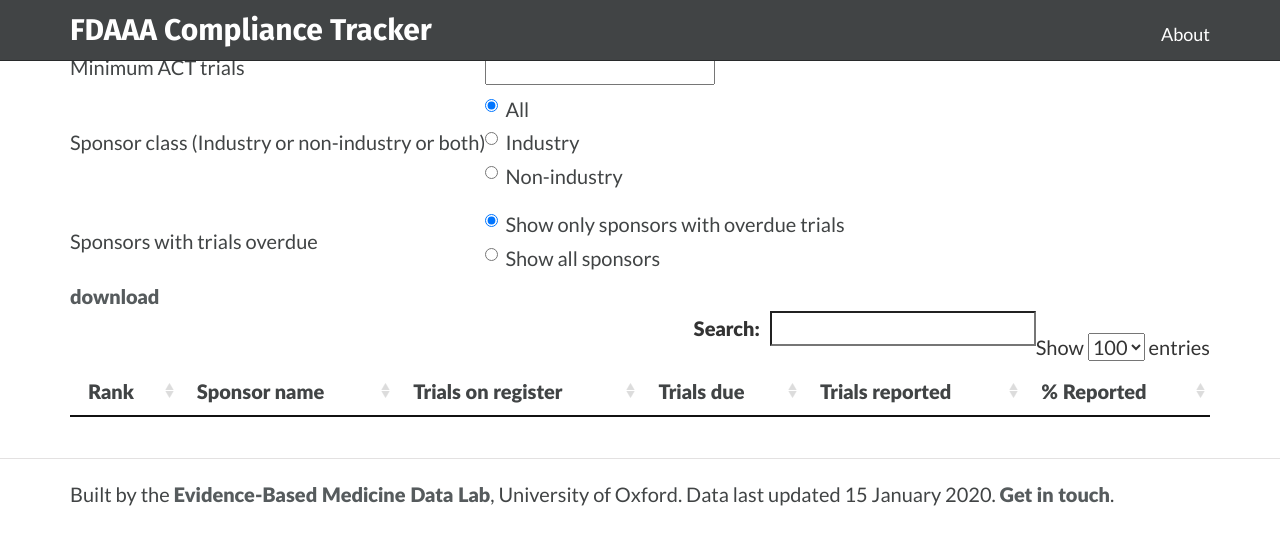
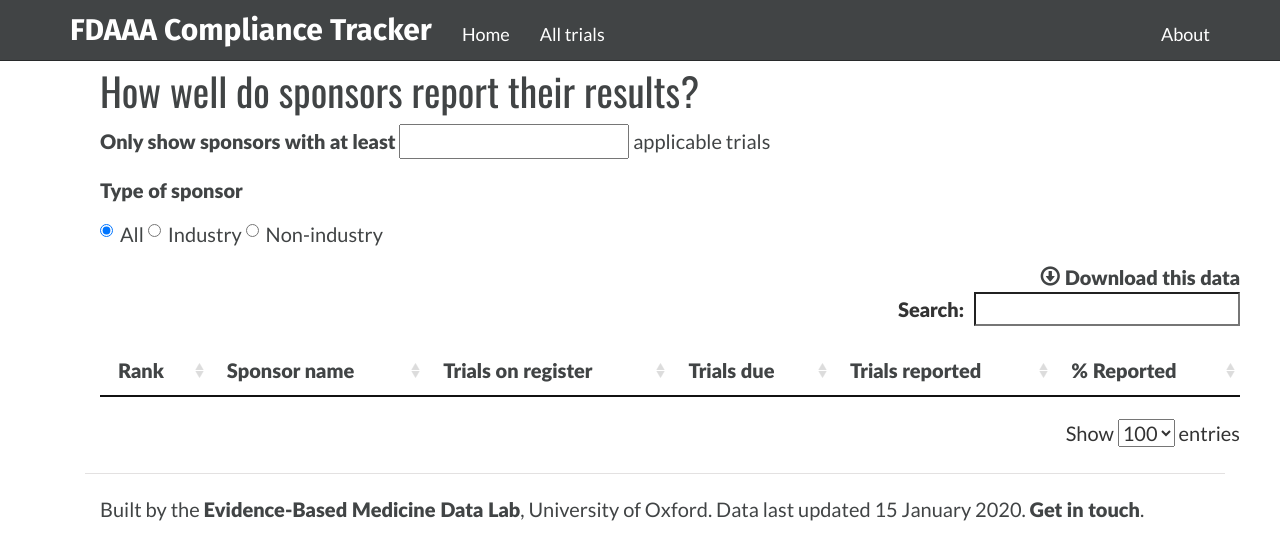
Before and after one commit to ebmdatalab/clinicaltrials-act-tracker, a Django app: page / in a window 1280 px wide. Shown: the top 560 px of the page. Run offline with Django 3.2, Linux system fonts and the light colour scheme; tables that the repository leaves empty hold one stand-in row (values such as "Sample post"); lists and menus that the app fills with data are empty; style sheets or scripts are compiled from the project's sources; parts of the project's set-up code (start-up, migrations or seed data) failed here and were passed over; some libraries are stand-ins or nearby versions.

Commit message:
Layout improvements

```diff
--- a/clinicaltrials/frontend/models.py
+++ b/clinicaltrials/frontend/models.py
@@ -62,6 +62,14 @@ class TrialQuerySet(models.QuerySet):
     def reported_early(self):
         return self.reported().filter(completion_date__gt=date.today())
 
+    def status_choices_with_counts(self):
+        return (
+            ('overdue', 'Overdue', self.overdue().count()),
+            ('ongoing', 'Ongoing', self.not_due().count()),
+            ('reported', 'Reported', self.reported().count()),
+            ('reported-late', 'Reported late', self.reported_late().count())
+        )
+
 
 class Sponsor(models.Model):
     slug = models.SlugField(max_length=200, primary_key=True)
@@ -93,7 +101,6 @@ class Trial(models.Model):
         ('ongoing', 'Ongoing'),
         ('reported', 'Reported'),
         ('reported-late', 'Reported (late)'),
-        ('unknown', 'Unknown'),
     )
     sponsor = models.ForeignKey(
         Sponsor,
@@ -107,7 +114,7 @@ class Trial(models.Model):
     start_date = models.DateField()
     results_due = models.BooleanField(default=False, db_index=True)
     has_results = models.BooleanField(default=False, db_index=True)
-    status = models.CharField(max_length=20, choices=STATUS_CHOICES, default='unknown')
+    status = models.CharField(max_length=20, choices=STATUS_CHOICES, default='ongoing')
     completion_date = models.DateField(null=True, blank=True)
     first_seen_date = models.DateField(default=date.today)
     updated_date = models.DateField(default=date.today)
@@ -132,9 +139,11 @@ class Trial(models.Model):
             status = 'reported-late'
         elif self.has_results:
             status = 'reported'
-        else:
-            status = 'unknown'
         return status
+
+    class Meta:
+        ordering = ('completion_date',)
+
 
 
 class RankingManager(models.Manager):
--- a/clinicaltrials/frontend/views.py
+++ b/clinicaltrials/frontend/views.py
@@ -24,7 +24,7 @@ def sponsor(request, slug):
     sponsor = Sponsor.objects.get(slug=slug)
     #f = TrialStatusFilter(request.GET, queryset=sponsor.trials())
     context = {'sponsor': sponsor,
-               'status_choices': Trial.STATUS_CHOICES}
+               'status_choices': Trial.objects.filter(sponsor=sponsor).status_choices_with_counts()}
     return render(request, 'sponsor.html', context=context)
 
 
@@ -32,5 +32,5 @@ def trials(request):
     trials = Trial.objects.all()
     #f = TrialStatusFilter(request.GET, queryset=sponsor.trials())
     context = {'sponsor': trials,
-               'status_choices': Trial.STATUS_CHOICES}
+               'status_choices': Trial.objects.status_choices_with_counts()}
     return render(request, 'trials.html', context=context)
--- a/clinicaltrials/static/js/site2.js
+++ b/clinicaltrials/static/js/site2.js
@@ -46,9 +46,12 @@ function rankingTable(latestDate) {
   var url = '/api/rankings/?limit=5000';
   var params = getRankingParams();
   params['date'] = latestDate;
+  params['due__gte'] = 1;
   setFormValues(params);
   var table = $('#sponsor_table').DataTable( {
+    "dom": 'f<"top"i>rt<"bottom"lp><"clear">',
     'drawCallback': setCsvLink('rankings'),
+    "order": [[ 1, 'asc' ], [ 0, 'asc' ]],
     'ajax': {
       'url': url,
       'dataSrc': 'results',
@@ -123,6 +126,7 @@ function trialsTable(sponsor_slug) {
   }
   setFormValues(params);
   var table = $('#trials_table').DataTable( {
+    "dom": 'f<"top"i>rt<"bottom"lp><"clear">',
     'drawCallback': setCsvLink('trials'),
     'ajax': {
       'url': url,
@@ -139,6 +143,7 @@ function trialsTable(sponsor_slug) {
     },
     'serverSide': true,
     'pageLength': 100,
+    "order": [[ 3, 'asc' ]],
     'columns': [
       {'data': 'status',
        'render': function(data, type, full, meta) {
--- a/clinicaltrials/static/scss/_variables.scss
+++ b/clinicaltrials/static/scss/_variables.scss
@@ -33,11 +33,11 @@ $body-bg:               #fff !default;
 $text-color:            $brand-primary !default;
 
 //** Global textual link color.
-$link-color:            $gray-dark !default;
+$link-color:            $brand-primary !default;
 //** Link hover color set via `darken()` function.
 $link-hover-color:      darken($link-color, 15%) !default;
 //** Link hover decoration.
-$link-hover-decoration: none;
+$link-hover-decoration: underline;
 
 
 //== Typography
--- a/clinicaltrials/static/scss/site.scss
+++ b/clinicaltrials/static/scss/site.scss
@@ -125,7 +125,6 @@ a > span[data-toggle="tooltip"] {
 }
 
 h1, h2, h3, h4, h5, h6 {
-  text-transform: uppercase;
   color: $brand-primary;
   font-weight: normal;
 }
--- a/clinicaltrials/templates/_base.html
+++ b/clinicaltrials/templates/_base.html
@@ -41,9 +41,9 @@
   </head>
 
     <body>
-
+      <div class="container">
         <nav class="navbar navbar-inverse navbar-fixed-top fh-fixedHeader">
-        <div class="container">
+          <div class="container fluid">
             <div class="navbar-header">
               <button type="button" class="navbar-toggle collapsed" data-toggle="collapse" data-target="#navbar" aria-expanded="false" aria-controls="navbar">
                 <span class="sr-only">Toggle navigation</span>
@@ -52,20 +52,20 @@
                 <span class="icon-bar"></span>
               </button>
               <a class="navbar-brand" href="/">FDAAA Compliance Tracker</a>
-            {% if request.get_full_path != "/" %}
               <ul class="nav navbar-nav navbar-left">
                 <li> <a href="/">Home</a> </li>
+                <li> <a href="/trials/">All trials</a> </li>
               </ul>
-            {% endif %}
             </div>
             <div id="navbar" class="navbar-collapse collapse">
               <ul class="nav navbar-nav navbar-right">
                 <li> <a href="/about">About</a> </li>
               </ul>
 
-          </div><!--/.navbar-collapse -->
+            </div>
           </div>
         </nav>
+        <div class="container">
 
     {% block content %}{% endblock %}
 
@@ -77,7 +77,7 @@
           <a href="mailto:hello@ebmdatalab.net">Get in touch</a>.
         </div>
       </footer>
-
+      </div>
   </body>
 
 </html>
--- a/clinicaltrials/templates/_index_sponsors.html
+++ b/clinicaltrials/templates/_index_sponsors.html
@@ -5,58 +5,36 @@
     <span class="glyphicon glyphicon-refresh spinning"></span>
   </div>
 
+  <h1>How well do sponsors report their results?</h1>
 
-
-  <table cellspacing="5" cellpadding="5" border="0">
-    <tbody><tr>
-        <td>Minimum ACT trials</td>
-        <td><input id="total__gte" name="total__gte" type="text"></td>
-      </tr>
-      <tr>
-        <td>Sponsor class (Industry or non-industry or both)</td>
-        <td>
-
+  <form class="form">
+    <div class="form-group">
+      <label for="total__gte">Only show sponsors with at least </label>
+      <input id="total__gte" name="total__gte" type="number" size="3">
+      applicable trials
+    </div>
+    <div class="form-group">
+      <label for="sponsor__is_industry_sponsor">Type of sponsor</label>
       <div class="radio">
         <label>
           <input class="sponsor_type" type="radio" name="sponsor__is_industry_sponsor" value="" checked>
           All
         </label>
-          </div>
-          <div class="radio">
         <label>
           <input class="sponsor_type" type="radio" name="sponsor__is_industry_sponsor" value="2">
           Industry
         </label>
-          </div>
-          <div class="radio">
         <label>
           <input class="sponsor_type" type="radio" name="sponsor__is_industry_sponsor" value="3">
           Non-industry
         </label>
       </div>
-        </td>
-      </tr>
-      <tr>
-        <td>Sponsors with trials overdue</td>
-        <td>
+    </div>
+  </form>
 
-          <div class="radio">
-            <label>
-              <input class="overdue_type" type="radio" name="with_trials_due" value="2" checked>
-              Show only sponsors with overdue trials
-            </label>
+  <div class="pull-right">
+    <a id="download" href="#"><span class="glyphicon glyphicon-download" aria-hidden="true"></span> Download this data</a>
   </div>
-          <div class="radio">
-            <label>
-              <input class="overdue_type" type="radio" name="with_trials_due" value="">
-              Show all sponsors
-            </label>
-          </div>
-        </td>
-      </tr>
-    </tbody>
-  </table>
-    <a id="download" href="#">download</a>
 
   <table id="sponsor_table" class="display" cellspacing="0" width="100%">
     <thead>
```
Also changed, not shown: clinicaltrials/templates/sponsor.html (+8 -12 lines), clinicaltrials/templates/trials.html (+17 -22 lines). Lines whose indentation alone changed are shown as unchanged.
